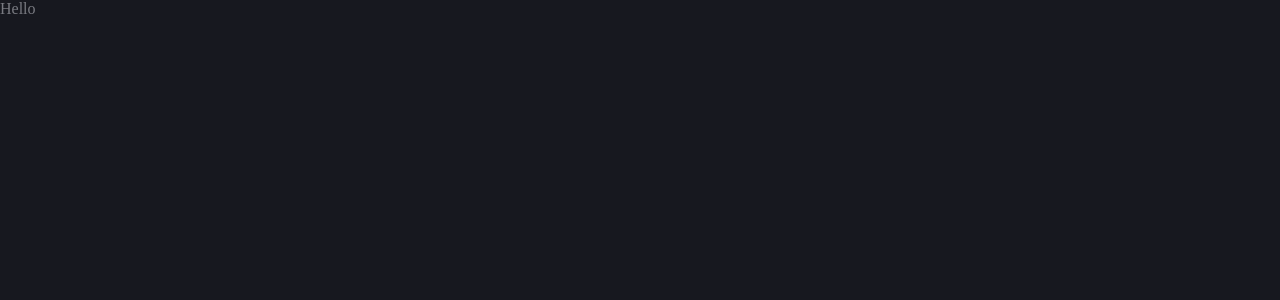
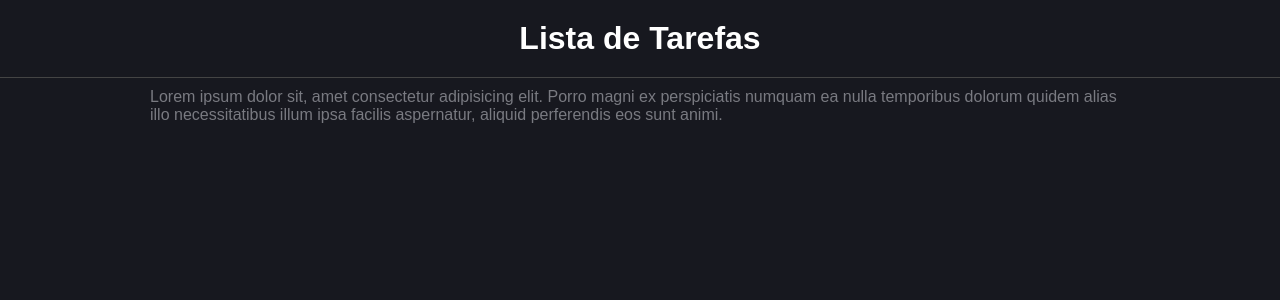
Before and after one commit to guisaoncella/react-lista-tarefas, a React (Vite) app: page / in a window 1280 px wide. Shown: the top 300 px of the page. Built offline with nearby package versions, Linux system fonts and the light colour scheme.

Commit message:
:lipstick: feat: create header

```diff
--- a/src/App.styles.ts
+++ b/src/App.styles.ts
@@ -5,3 +5,17 @@ export const Container = styled.div`
     color: #797A81;
     min-height: 100vh;
 `;
+
+export const Area = styled.div`
+    margin: auto;
+    max-width: 980px;
+    padding: 10px;
+`;
+
+export const Header = styled.h1`
+    margin: 0;
+    padding: 20px 0;
+    color: #FFF;
+    text-align: center;
+    border-bottom: 1px solid #444;
+`
--- a/src/App.tsx
+++ b/src/App.tsx
@@ -1,9 +1,10 @@
-import {Container} from './App.styles'
+import {Area, Container, Header} from './App.styles'
 
 const App = () => {
     return(
         <Container>
-            Hello
+            <Header>Lista de Tarefas</Header>
+            <Area>Lorem ipsum dolor sit, amet consectetur adipisicing elit. Porro magni ex perspiciatis numquam ea nulla temporibus dolorum quidem alias illo necessitatibus illum ipsa facilis aspernatur, aliquid perferendis eos sunt animi.</Area>
         </Container>
     );
 }
--- a/src/index.css
+++ b/src/index.css
@@ -1,4 +1,5 @@
 :root {
+    font-family: Arial, Helvetica, sans-serif;
     font-synthesis: none;
     text-rendering: optimizeLegibility;
     -webkit-font-smoothing: antialiased;
```
